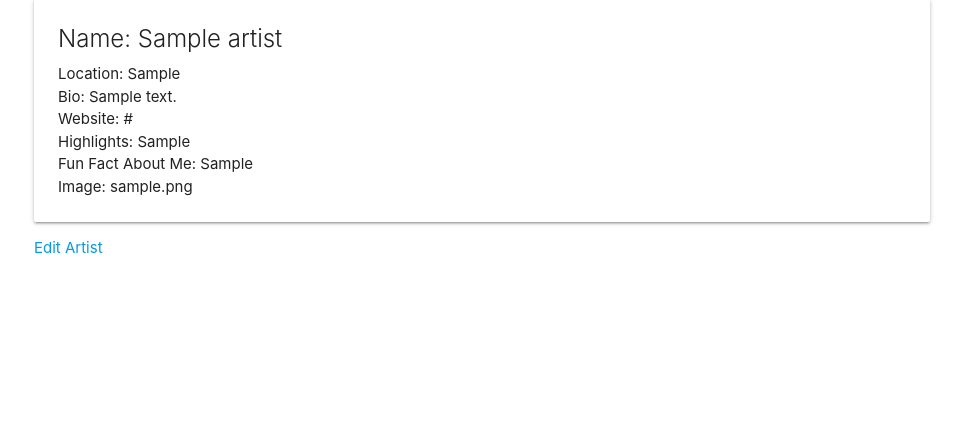
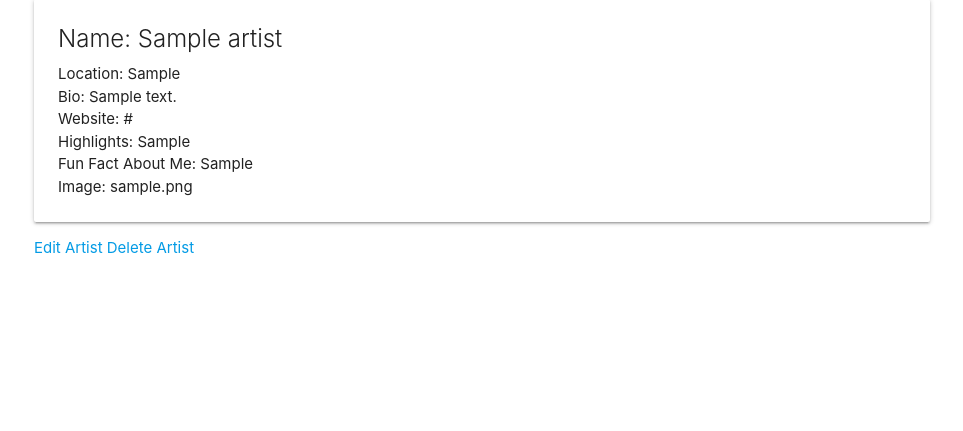
Before and after one commit to elissaeng/art-work, a Django app: page /artist/1/ in a window 1280 px wide. Shown: the part 201-632 px from the top of the page, without its empty margins (158-1121 px from the left). Run offline with Django 3.2, Linux system fonts and the light colour scheme; tables that the repository leaves empty hold one stand-in row (values such as "Sample post").

Commit message:
added artist delete on artist_show page

```diff
--- a/main_app/templates/artists/artist_show.html
+++ b/main_app/templates/artists/artist_show.html
@@ -18,6 +18,7 @@
 
 <div class="card-action">
   <a href="{% url 'artist_edit' artist.id %}">Edit Artist</a>
+  <a href="{% url 'artist_delete' artist.id %}">Delete Artist</a>
 </div>
 
 
--- a/main_app/urls.py
+++ b/main_app/urls.py
@@ -7,6 +7,8 @@ urlpatterns = [
   path('artist/<int:artist_id>/', views.artist_show, name='artist_show'),
   path('artist/new/', views.artist_create, name='artist_create'),
   path('artist/edit/<int:artist_id>/', views.artist_edit, name='artist_edit'),
+  path('artist/delete/<int:artist_id>/', views.artist_delete, name='artist_delete'),
+
 
   path('accounts/signup', views.signup, name='signup'),
 
--- a/main_app/views.py
+++ b/main_app/views.py
@@ -7,8 +7,6 @@ from django.contrib.auth.forms import UserCreationForm
 # HOME
 def home(request):
   return render(request, 'home.html')
-
-
 
 
 # ARTIST INDEX
@@ -61,6 +59,14 @@ def artist_edit(request, artist_id):
       return redirect('artist_show', artist.id)
 
 
+# DELETE ARTIST
+def artist_delete(request, artist_id):
+  artist = Artist.objects.get(id=artist_id)
+  artist.delete()
+  return redirect('artists_index')
+
+
+
 
 # GALLERY INDEX
 def gallery_index(request):
```
